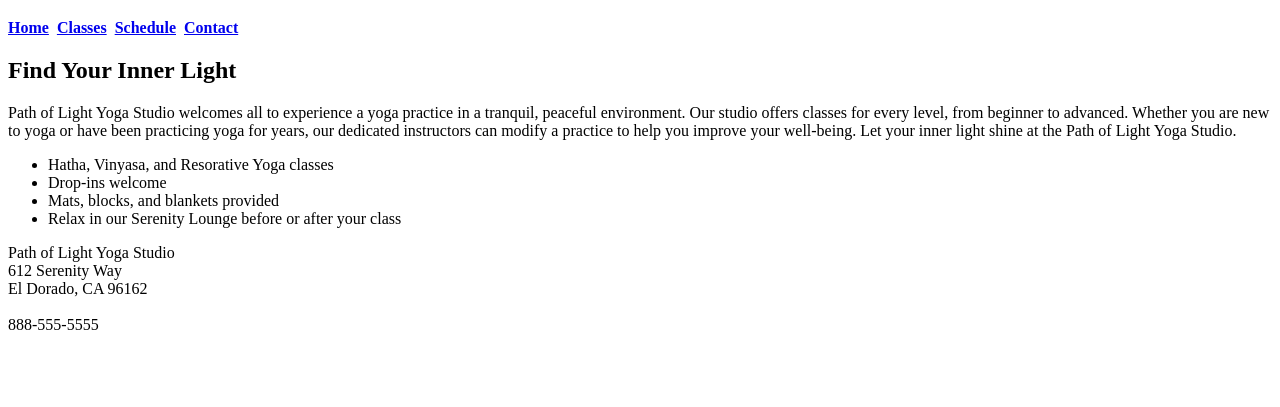
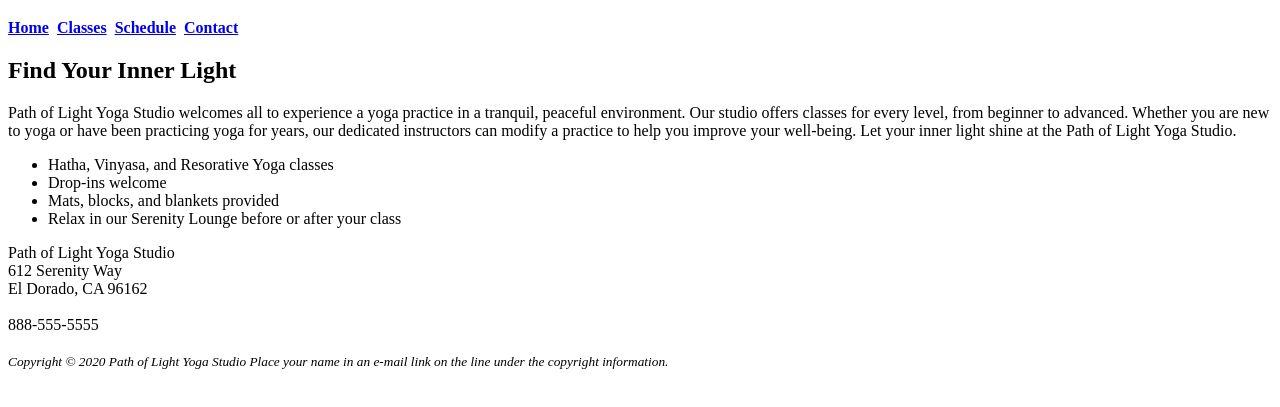
Before and after one commit to madelynyoung/GithubPathOfLightYoga, a plain HTML site: page index.html in a window 1280 px wide. Shown: the part 61-468 px from the top of the page. Drawn offline with Linux system fonts and the light colour scheme.

Commit message:
index page complete

```diff
--- a/index.html
+++ b/index.html
@@ -50,8 +50,17 @@
         Path of Light Yoga Studio<br />
         612 Serenity Way<br />
         El Dorado, CA 96162<br /><br />
-        888-555-5555
+        888-555-5555<br /><br />
       </div>
     </main>
+
+    <footer>
+      <small>
+        <i>
+          Copyright © 2020 Path of Light Yoga Studio Place your name in an
+          e-mail link on the line under the copyright information.
+        </i>
+      </small>
+    </footer>
   </body>
 </html>
```
